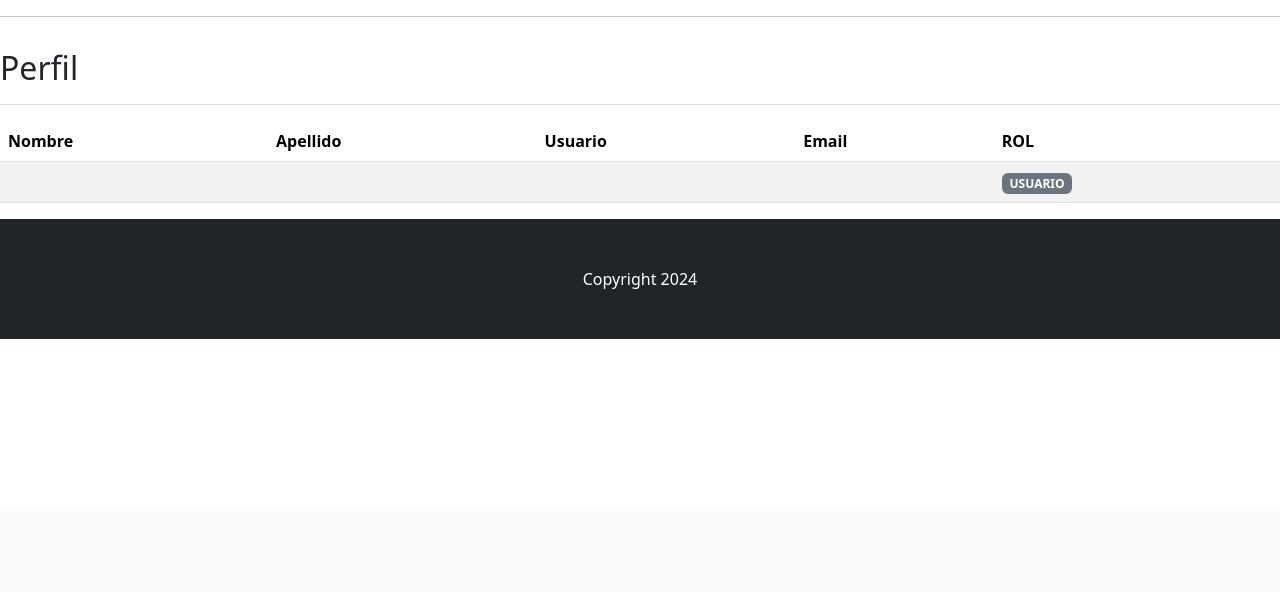
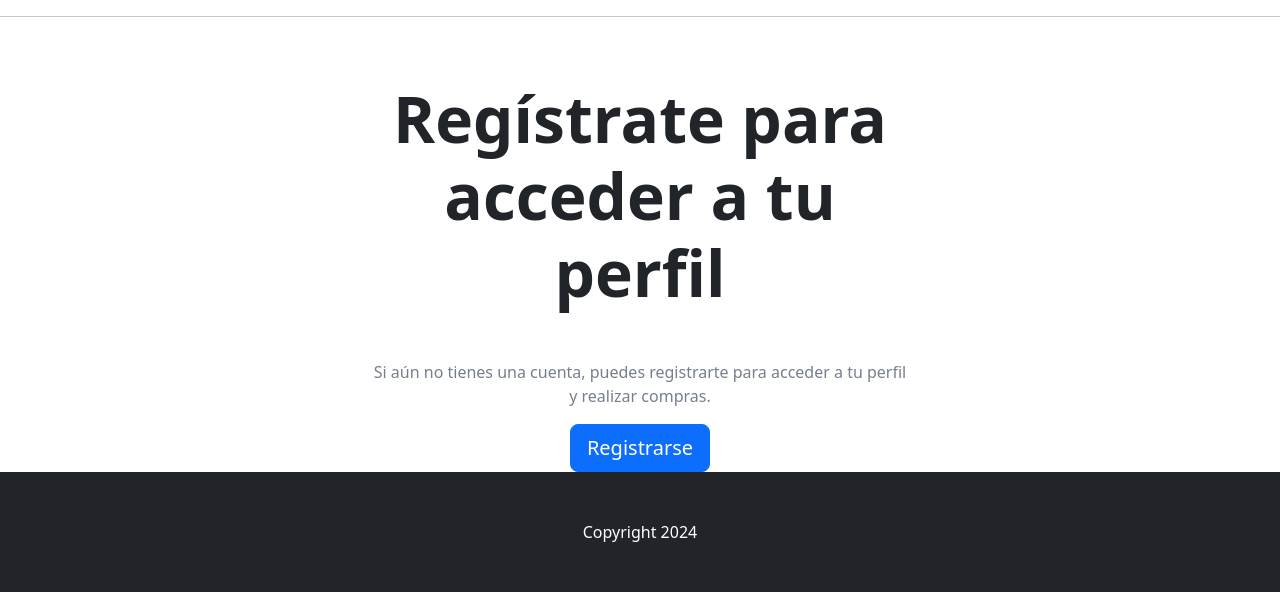
Before and after one commit to fabyyrala/E-commerce, a Django app: page /usuarios/perfil in a window 1280 px wide. Shown: the part 289-881 px from the top of the page. Before the commit the page ends 628 px from the top, so only its background shows below. Run offline with Django 5.2, Linux system fonts and the light colour scheme; some libraries are stand-ins or nearby versions.

Commit message:
Perfil-y-Registro sin perfil

```diff
--- a/trabajofinal/apps/usuarios/urls.py
+++ b/trabajofinal/apps/usuarios/urls.py
@@ -27,7 +27,9 @@
     path('registro', views.registrarusuario, name="registrarusuario"),
     path('listar-usuarios',views.ListarUsuarios.as_view(), name="listar-usuarios"),
     path('perfil', views.VerPerfil.as_view(), name="perfil"),
-     path('perfil/<int:usuario_id>/', VerPerfil.as_view(), name='ver_perfil'),
+    path('perfil/<int:usuario_id>/', VerPerfil.as_view(), name='ver_perfil'),
+
+
 
     #path('', views.Incio, name="inicio"),
 ]
--- a/trabajofinal/apps/usuarios/views.py
+++ b/trabajofinal/apps/usuarios/views.py
@@ -8,7 +8,7 @@
 from django.views.generic.list import ListView
 from django.contrib.auth.models import User
 from django.views.generic import DetailView
-
+from django.contrib.auth.decorators import login_required
 
 # Create your views here.
 def login_user(request):
@@ -92,3 +92,12 @@
         context = super().get_context_data(**kwargs)
         context['usuario'] = self.object
         return context
+
+
+
+
+@login_required
+def perfil(request):
+    # Aquí puedes mostrar el perfil del usuario loggeado
+
+    return render(request, 'perfil.html')
--- a/trabajofinal/templates/usuarios/perfil.html
+++ b/trabajofinal/templates/usuarios/perfil.html
@@ -1,6 +1,8 @@
 {% extends 'base/base.html' %}
 
 {% block contenido %}
+
+{% if request.user.is_staff %}
 
 <div class="d-flex justify-content-between flex-wrap flex-md-nowrap align-items-center pt-3 pb-2 mb-3 border-bottom">
     <h2 class="h2">{{icono}} Perfil</h2>
@@ -21,12 +23,12 @@
                 </thead>
                <tbody>
                    <tr>
-                        <td>{{ usuario.first_name }}</td>
-                        <td>{{ usuario.last_name }}</td>
-                        <td>{{ usuario.username }}</td>
-                        <td>{{ usuario.email }}</td>
+                       <td>{{ request.user.first_name }}</td>
+                       <td>{{ request.user.last_name }}</td>
+                       <td>{{ request.user.username }}</td>
+                       <td>{{ request.user.email }}</td>
                        <td>
-                            {% if usuario.is_staff %}
+                           {% if request.user.is_staff %}
                                <span class="badge bg-danger">ADMINISTRADOR</span>
                            {% else %}
                                <span class="badge bg-secondary">USUARIO</span>
@@ -39,4 +41,22 @@
     </div>
 </div>
 
+
+{% else %}
+<div class="container text-center d-flex justify-content-center align-items-center mt-3">
+    <div class="row justify-content-center">
+        <div class="col-lg-6 mb-5 mb-lg-0">
+            <h1 class="my-5 display-3 fw-bold ls-tight">
+                Regístrate para acceder a tu perfil
+            </h1>
+            <p style="color: hsl(217, 10%, 50.8%)">
+                Si aún no tienes una cuenta, puedes registrarte para acceder a tu perfil y realizar compras.
+            </p>
+            <a class="btn btn-primary btn-lg" href="{% url 'Usuarios:registrarusuario' %}">Registrarse</a>
+        </div>
+    </div>
+</div>
+
+{% endif %}
+
 {% endblock contenido %}
```
Also changed, not shown: trabajofinal/static/css/styles.css (+22 -29 lines). Lines whose indentation alone changed are shown as unchanged.
